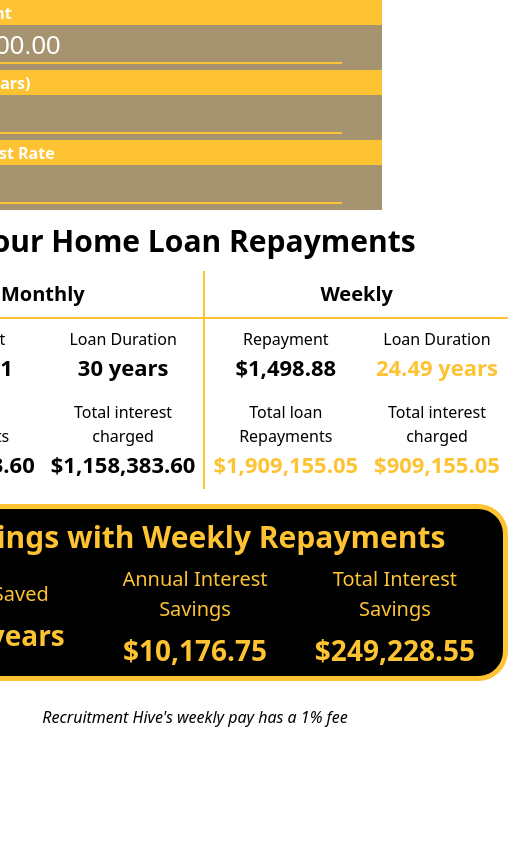
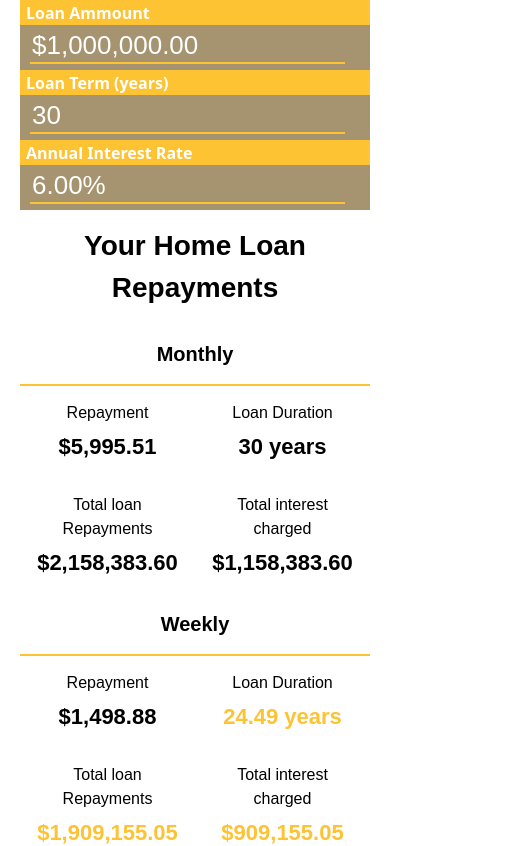
Before and after one commit to spikyMalkallam/pay-calculator, a React (Vite) app: page /#/homeloan-calculator in a window 390 px wide. Shown: the top 846 px of the page, 528 px wide, since content can reach past the window. Built offline with nearby package versions, Linux system fonts and the light colour scheme.

Commit message:
Mortage Mobile tweaks

```diff
--- a/src/dropdown.css
+++ b/src/dropdown.css
@@ -727,7 +727,7 @@ select>option {
 
 .sub-benefit-box {
     text-align: center;
-    width: 33%;
+    /* width: 33%; */
     color: var(--hive-yellow);
 }
 
--- a/src/dropdown.tsx
+++ b/src/dropdown.tsx
@@ -389,106 +389,152 @@ type MortageProps = {
 }
 
 export function MortageRepaymentTable({ mortageData }: MortageProps) {
-    // Excel helpers
-
 
     return (
-        <>
-            <table className="mortage-table">
-                <thead>
-                    <tr className="mortage-table-header">
-                        <td colSpan={4} >
-                            Your Home Loan Repayments
-                        </td>
-                        {/* <td className={!monthlyPayment ? 'selected-freq' : 'unselected-freq'}>
-                        Monthly
-                    </td>
-                    <td className={monthlyPayment ? 'selected-freq' : 'unselected-freq'}>
-                        Weekly
-                    </td> */}
-                    </tr>
-                </thead>
-                <tbody className="mortage-body">
-                    <tr>
-                        <td colSpan={2} style={{ textAlign: 'center', borderRight: '2px solid var(--hive-yellow)' }}>
-                            <span style={{ fontSize: '20px', fontWeight: '600', textAlign: 'center' }}>Monthly</span>
-                        </td>
-                        <td colSpan={2} style={{ textAlign: 'center' }}>
-                            <span style={{ fontSize: '20px', fontWeight: '600' }}>Weekly</span>
-                        </td>
-                    </tr>
-                    <tr>
-                        <td style={{ borderTop: '2px solid var(--hive-yellow)' }}> {/* borderLeft: '2px solid var(--hive-yellow)', */}
-                            <span >Repayment</span>
+        <div className="mortgage-container">
+            {/* Header */}
+            <div className="mortgage-header">
+                Your Home Loan Repayments
+            </div>
+
+            {/* Main Comparison Section */}
+            <div className="comparison-flex">
+
+                {/* Monthly Column */}
+                <div className="comparison-column border-right">
+                    <div className="frequency-title">Monthly</div>
+                    <div className="stats-grid">
+                        <div className="stat-item border-top">
+                            <span>Repayment</span>
                             <div className="value">{displayMoney(mortageData['montlyRepaymentAmmount'])}</div>
-                        </td>
-                        <td style={{ borderTop: '2px solid var(--hive-yellow)', borderRight: '2px solid var(--hive-yellow)' }}> {/* borderRight: '2px solid var(--hive-yellow)',*/}
-                            Loan Duration
+                        </div>
+                        <div className="stat-item border-top">
+                            <span>Loan Duration</span>
                             <div className="value">{mortageData['loanTerm']} years</div>
-                            {/* {displayMoney(mortageData['montlyRepaymentAmmount'])} */}
-                        </td>
-                        <td style={{ borderTop: '2px solid var(--hive-yellow)' }}>
-                            <span >Repayment</span>
+                        </div>
+                        <div className="stat-item">
+                            <span>Total loan Repayments</span>
+                            <div className="value">{displayMoney(mortageData['monthlyTotalRepayments'])}</div>
+                        </div>
+                        <div className="stat-item">
+                            <span>Total interest charged</span>
+                            <div className="value">{displayMoney(mortageData['monthlyTotalInterest'])}</div>
+                        </div>
+                    </div>
+                </div>
+
+                {/* Weekly Column */}
+                <div className="comparison-column">
+                    <div className="frequency-title">Weekly</div>
+                    <div className="stats-grid">
+                        <div className="stat-item border-top">
+                            <span>Repayment</span>
                             <div className="value">{displayMoney(mortageData['weeklyRepaymentAmmount'])}</div>
-                        </td>
-                        <td style={{ borderTop: '2px solid var(--hive-yellow)' }}>
-                            Loan Duration
-                            <div className="value" style={{ color: "var(--hive-yellow)" }}>{mortageData['weeklyPayedOffIn']} years</div>
-                            {/* {displayMoney(mortageData['montlyRepaymentAmmount'])} */}
-                        </td>
-                    </tr>
-                    {/* <tr>
-                    <td>
-                        Loan Paid Off In Years
-                    </td>
-                    <td className={!monthlyPayment ? 'selected-val' : ''}>
-                        {mortageData['loanTerm']}
-                    </td>
-                    <td className={monthlyPayment ? 'selected-val' : ''}>
-                        {mortageData['weeklyPayedOffIn']}
-                    </td>
-                </tr> */}
-                    <tr>
-                        <td> {/* borderLeft: '2px solid var(--hive-yellow)', borderBottom: '2px solid var(--hive-yellow)' */}
-                            Total loan Repayments
-                            <div className="value">{displayMoney(mortageData['monthlyTotalRepayments'])}</div>
-                        </td>
-                        <td style={{ borderRight: '2px solid var(--hive-yellow)' }}> {/* style={{ borderRight: '2px solid var(--hive-yellow)', borderBottom: '2px solid var(--hive-yellow)' }} */}
-                            Total interest charged
-                            <div className="value" >  {displayMoney(mortageData['monthlyTotalInterest'])}</div>
-                        </td>
-                        <td>
-                            Total loan Repayments
-                            <div className="value" style={{ color: "var(--hive-yellow)" }}>{displayMoney(mortageData['weeklyTotalRepayments'])}</div>
-                        </td>
-                        <td >
-                            Total interest charged
-                            <div className="value" style={{ color: "var(--hive-yellow)" }}>  {displayMoney(mortageData['weeklyTotalInterest'])}</div>
-                        </td>
-                        {/* <td className={monthlyPayment ? 'selected-val' : ''}>
-                        {mortageData['weeklyTimeSaved']} years
-                    </td> */}
-                    </tr>
+                        </div>
+                        <div className="stat-item border-top">
+                            <span>Loan Duration</span>
+                            <div className="value highlighted-text">{mortageData['weeklyPayedOffIn']} years</div>
+                        </div>
+                        <div className="stat-item">
+                            <span>Total loan Repayments</span>
+                            <div className="value highlighted-text">{displayMoney(mortageData['weeklyTotalRepayments'])}</div>
+                        </div>
+                        <div className="stat-item">
+                            <span>Total interest charged</span>
+                            <div className="value highlighted-text">{displayMoney(mortageData['weeklyTotalInterest'])}</div>
+                        </div>
+                    </div>
+                </div>
+            </div>
 
-                </tbody>
-            </table >
+            {/* Savings Box */}
             <div id="savings-box">
                 <div id="savings-header">Savings with Weekly Repayments</div>
-                <div id='benefits-box' >
+                <div id="benefits-box">
                     <div className="sub-benefit-box">
                         <p>Time Saved</p>
-                        <div style={{ color: "var(--hive-yellow)", fontSize: '28px', fontWeight: '600' }}>  {mortageData['weeklyTimeSaved'] + ' years'}</div>
+                        <div className="highlighted-value">{mortageData['weeklyTimeSaved']} years</div>
                     </div>
                     <div className="sub-benefit-box">
                         <p>Annual Interest Savings</p>
-                        <div style={{ color: "var(--hive-yellow)", fontSize: '28px', fontWeight: '600' }}>  {displayMoney(mortageData['weeklyAnnualInterestSavings'])}</div>
+                        <div className="highlighted-value">{displayMoney(mortageData['weeklyAnnualInterestSavings'])}</div>
                     </div>
                     <div className="sub-benefit-box">
                         <p>Total Interest Savings</p>
-                        <div style={{ color: "var(--hive-yellow)", fontSize: '28px', fontWeight: '600' }}>  {displayMoney(mortageData['weeklyInterestSavings'])}</div>
+                        <div className="highlighted-value">{displayMoney(mortageData['weeklyInterestSavings'])}</div>
                     </div>
                 </div>
             </div>
-        </>
+
+            <style>{`
+        .mortgage-container {
+          width: 100%;
+          max-width: 800px;
+          margin: 0 auto;
+          font-family: sans-serif;
+        }
+        .mortgage-header {
+        //   background-color: #f8f9fa;
+          padding: 15px;
+          font-size: 28px;
+          text-align: center;
+          font-weight: bold;
+        }
+        .comparison-flex {
+          display: flex;
+          flex-wrap: wrap;
+        //   border: 1px solid #ddd;
+        }
+        .comparison-column {
+          flex: 1;
+          min-width: 300px;
+          display: flex;
+          flex-direction: column;
+        }
+        .frequency-title {
+          padding: 15px;
+          text-align: center;
+          font-size: 20px;
+          font-weight: 600;
+        }
+        .stats-grid {
+          display: grid;
+          grid-template-columns: 1fr 1fr;
+        }
+        .stat-item {
+          padding: 15px;
+          display: flex;
+          flex-direction: column;
+        }
+        .value {
+          font-weight: 600;
+          margin-top: 5px;
+        }
+        .highlighted-text {
+          color: var(--hive-yellow);
+        }
+        .highlighted-value {
+          color: var(--hive-yellow);
+          font-size: 28px;
+          font-weight: 600;
+        }
+        .border-right { border-right: 2px solid var(--hive-yellow); }
+        .border-top { border-top: 2px solid var(--hive-yellow); }
+
+        #benefits-box {
+          display: flex;
+          justify-content: space-around;
+          text-align: center;
+          gap: 20px;
+          padding: 20px;
+        }
+
+        /* Mobile Adjustments */
+        @media (max-width: 769px) {
+          .comparison-column.border-right { border-right: none; }
+          #benefits-box { flex-direction: column; }
+        }
+      `}</style>
+        </div>
     )
 }
```
